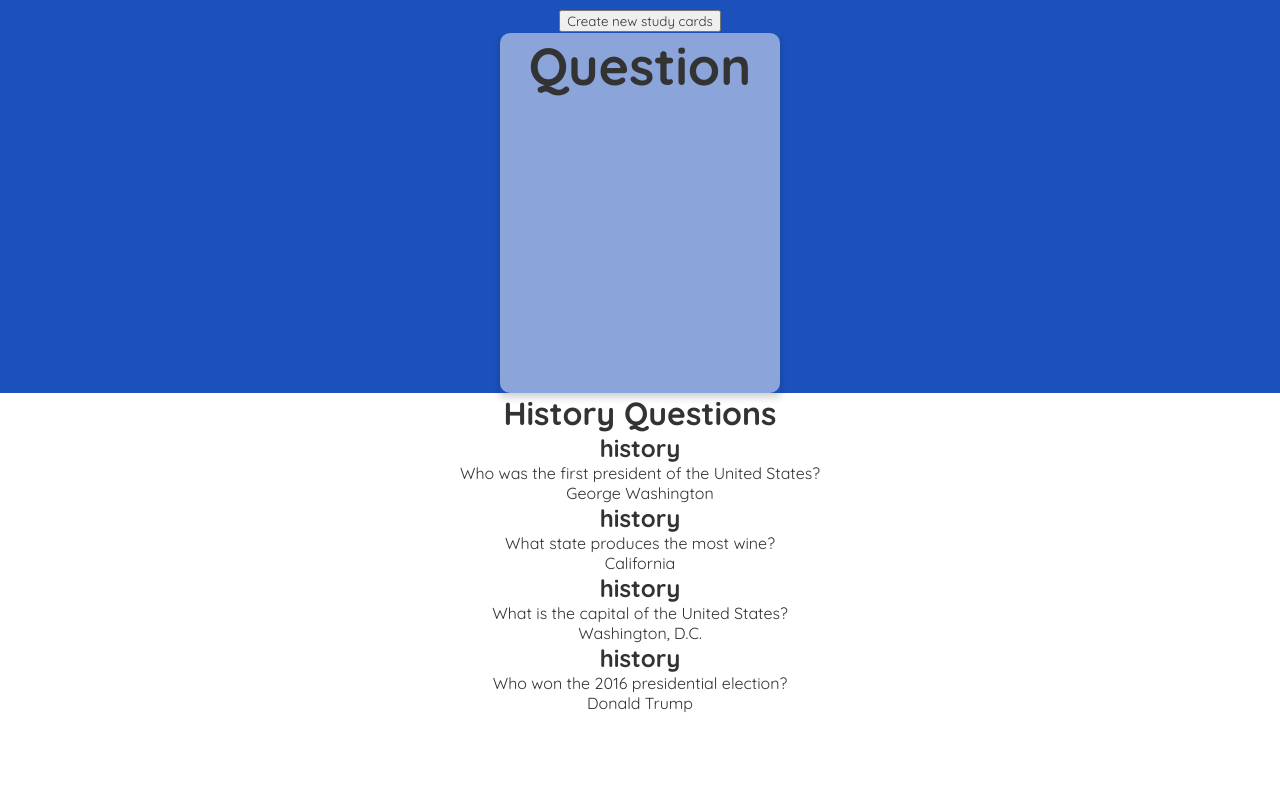
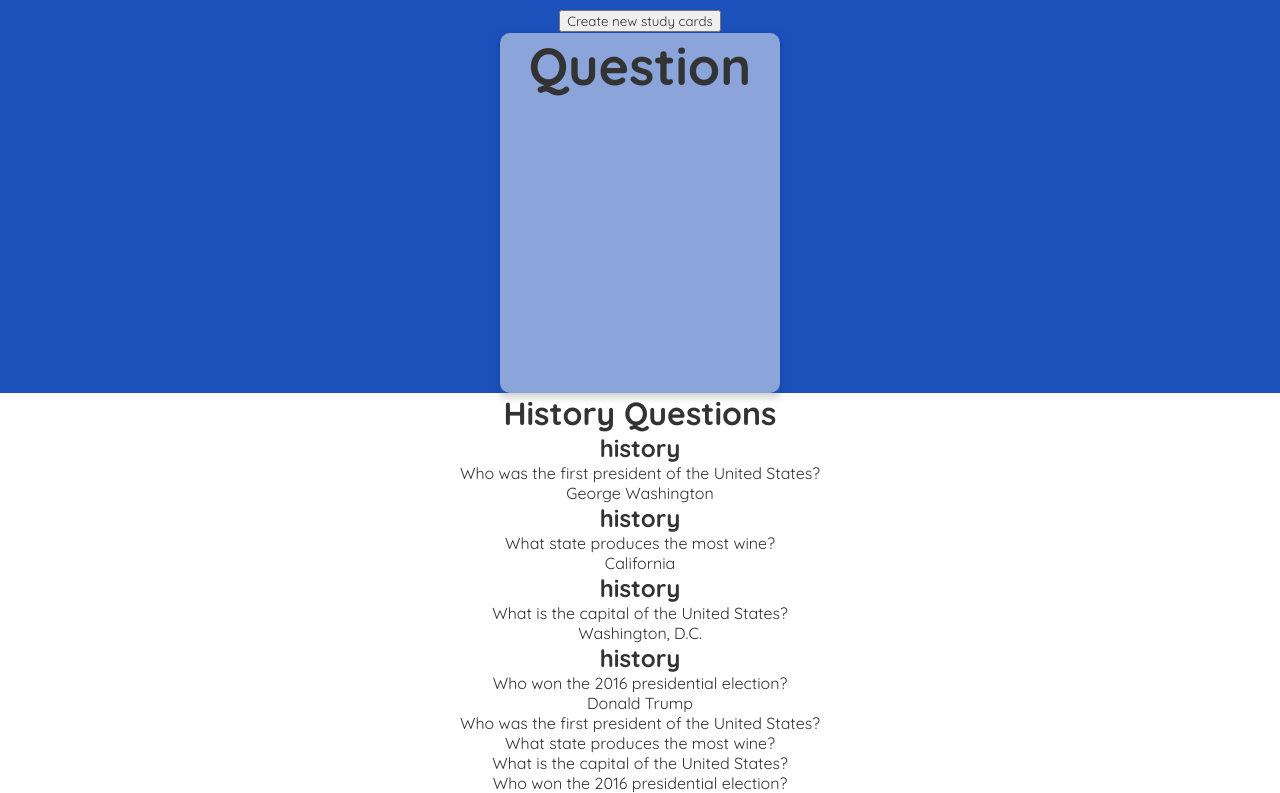
Before and after one commit to EvaGraceSmith/studyCards, a React (Create React App) app: page / in a window 1280 px wide. Shown: the part 554-1347 px from the top of the page. Before the commit the page ends 1267 px from the top, so only its background shows below. Built offline with nearby package versions, Linux system fonts and the light colour scheme.

Commit message:
updated questions

```diff
--- a/src/components/Home.js
+++ b/src/components/Home.js
@@ -15,6 +15,7 @@ const Home = () => {
     return (
         <div className="home">
            <PropTest studyCards={studyCards} heading="History Questions"/>
+           <Questions studyCards={studyCards}/>
         </div>
      );
 }
--- a/src/components/Questions.js
+++ b/src/components/Questions.js
@@ -8,9 +8,9 @@ const Questions = (props) => {
         <h1>{props.heading}</h1>
                             {studyCards.map((studyCard) => (
                 <div className="studyCard-preview" key={studyCard.id}>
-                    <h2>{studyCard.subject}</h2>
+
                     <p>{studyCard.question}</p>
-                    <p>{studyCard.answer}</p>
+
                 </div>
             ))}
     </div>
```
